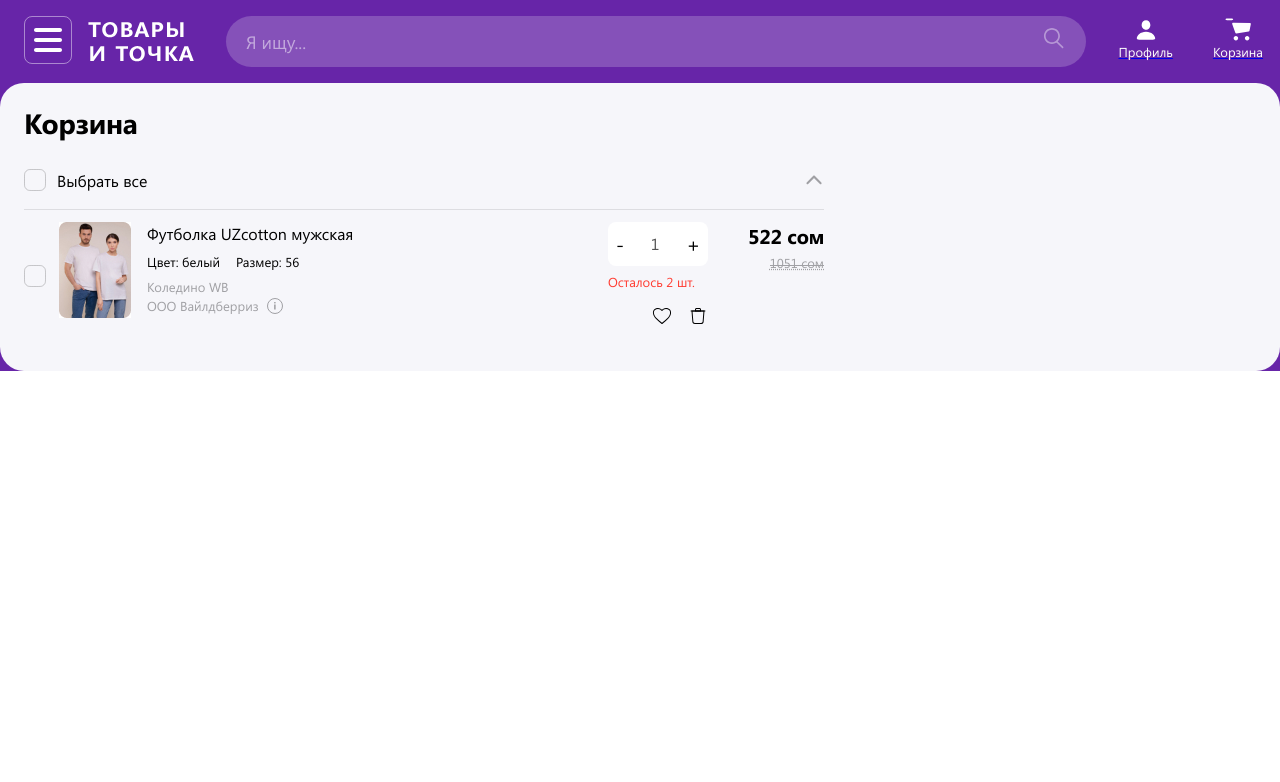
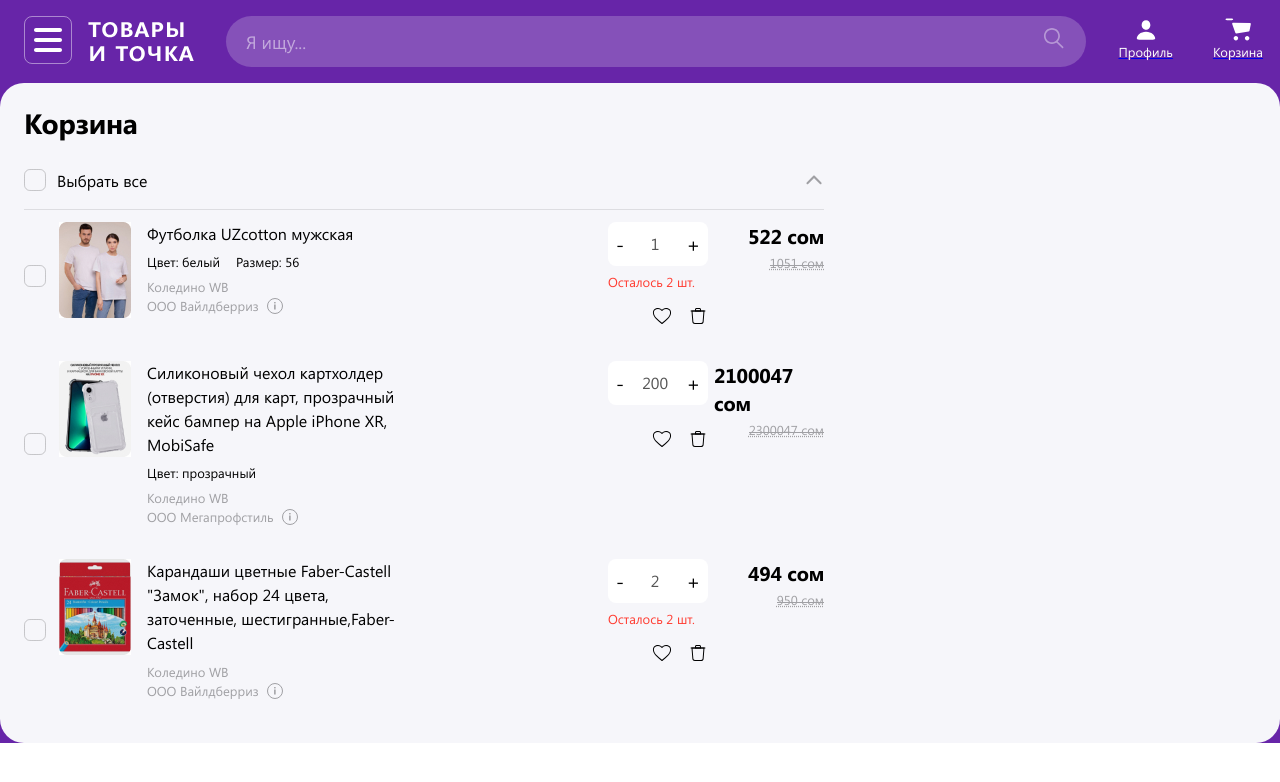
Before and after one commit to ViktorBelenov/wbtest, a website with bundled scripts: page source/index.html in a window 1280 px wide. Built offline with nearby package versions, Linux system fonts and the light colour scheme; files whose address does not match are found by name.

Commit message:
add cards

```diff
--- a/source/js/main.js
+++ b/source/js/main.js
@@ -1,2 +1,4 @@
 import {} from './modules/card.js';
-import {} from './modules/product-show.js';
+import {addShowbuttonListener} from './modules/product-show.js';
+
+addShowbuttonListener();
--- a/source/js/modules/card.js
+++ b/source/js/modules/card.js
@@ -1,4 +1,4 @@
-import {CARD} from './mock.js';
+import {CARD, CARDS} from './mock.js';
 import {LOW_PRODUCT_AMOUNT} from './objects.js';
 
 import {addCounter, removeCounter} from './counter.js';
@@ -42,14 +42,15 @@
   return cardElement;
 };
 
-const renderCard = (card, place) => {
-  const newCard = getCard(card);
-  addCounter(newCard);
-  getDeleteCard(newCard);
-  place.append(newCard);
-
+const renderCards = (cards, place) => {
+  cards.forEach((card)=>{
+    const newCard = getCard(card);
+    addCounter(newCard);
+    getDeleteCard(newCard);
+    place.append(newCard);
+  });
 };
 
-renderCard(CARD, document.querySelector('.product__card-container'));
+renderCards(CARDS, document.querySelector('.product__card-container'));
 
-export {renderCard};
+export {renderCards};
--- a/source/js/modules/counter.js
+++ b/source/js/modules/counter.js
@@ -6,6 +6,8 @@
   const indicator = target.closest('.counter').querySelector('.counter__input');
   const add = target.closest('.counter').querySelector('.counter__button--plus');
   const minus = target.closest('.counter').querySelector('.counter__button--minus');
+
+  const priceIndicatorContainer = target.closest('.card').querySelector('.card__price-container');
 
 
   let value = indicator.value;
@@ -33,6 +35,8 @@
 
   CARD.amount = value;
   indicator.value = value;
+  priceIndicatorContainer.querySelector('.card__actual-price').textContent = `${value * CARD.actualPrice} сом`;
+  priceIndicatorContainer.querySelector('.card__past-price').textContent = `${value * CARD.oldPrice} сом`;
 };
 
 const addCounter = (card) => {
--- a/source/js/modules/mock.js
+++ b/source/js/modules/mock.js
@@ -1,4 +1,36 @@
-const CARDS = [];
+const CARDS = [{
+  id: 1,
+  title: 'Футболка UZcotton мужская',
+  properties: ['Цвет: белый', 'Размер: 56'],
+  stock: 'Коледино WB',
+  manufacturer: 'OOO Вайлдберриз',
+  amount: 1,
+  actualPrice: 522,
+  oldPrice: 1051,
+  amountLeft: 2,
+},
+{
+  id: 2,
+  title: 'Силиконовый чехол картхолдер (отверстия) для карт, прозрачный кейс бампер на Apple iPhone XR, MobiSafe',
+  properties: ['Цвет: прозрачный'],
+  stock: 'Коледино WB',
+  manufacturer: 'OOO Мегапрофстиль',
+  amount: 200,
+  actualPrice: 10500.235,
+  oldPrice: 11500.235,
+  amountLeft: 1000,
+},
+{
+  id: 3,
+  title: 'Карандаши цветные Faber-Castell "Замок", набор 24 цвета, заточенные, шестигранные,Faber-Castell',
+  properties: [],
+  stock: 'Коледино WB',
+  manufacturer: 'OOO Вайлдберриз',
+  amount: 2,
+  actualPrice: 247,
+  oldPrice: 475,
+  amountLeft: 2,
+}];
 
 // id
 // title
@@ -21,4 +53,4 @@
   amountLeft: 2,
 };
 
-export {CARD};
+export {CARD, CARDS};
--- a/source/js/modules/product-show.js
+++ b/source/js/modules/product-show.js
@@ -3,7 +3,11 @@
 const showCardButton = basket.querySelector('.product__show-button');
 const productBasketContainer = basket.querySelector('.product__card-container');
 
-showCardButton.addEventListener('click', (event) => {
-  showCardButton.classList.toggle('product__show-button--close');
-  productBasketContainer.classList.toggle('visually-hidden');
-});
+const addShowbuttonListener = () => {
+  showCardButton.addEventListener('click', () => {
+    showCardButton.classList.toggle('product__show-button--close');
+    productBasketContainer.classList.toggle('visually-hidden');
+  });
+};
+
+export {addShowbuttonListener};
--- a/source/sass/blocks/card.scss
+++ b/source/sass/blocks/card.scss
@@ -25,7 +25,6 @@
 }
 
 .card__properties {
-  margin: 0 0 8px 0;
   display: flex;
   gap: 16px;
 }
@@ -37,6 +36,7 @@
   font-weight: 400;
   line-height: 16px;
   color: $color-default-black;
+  margin: 0 0 8px 0;
 }
 
 .card__stock {
```
Also changed, not shown: build/css/style.css, build/css/style.min.css, build/img/cards/2-product.jpg (added), build/img/cards/3-product.jpg (added), build/img/cards/Frame 277132129 (1).jpg (added), build/img/cards/Frame 277132129.jpg (added), build/js/main.min.js, source/img/cards/2-product.jpg (added), source/img/cards/3-product.jpg (added), 2 other files.
